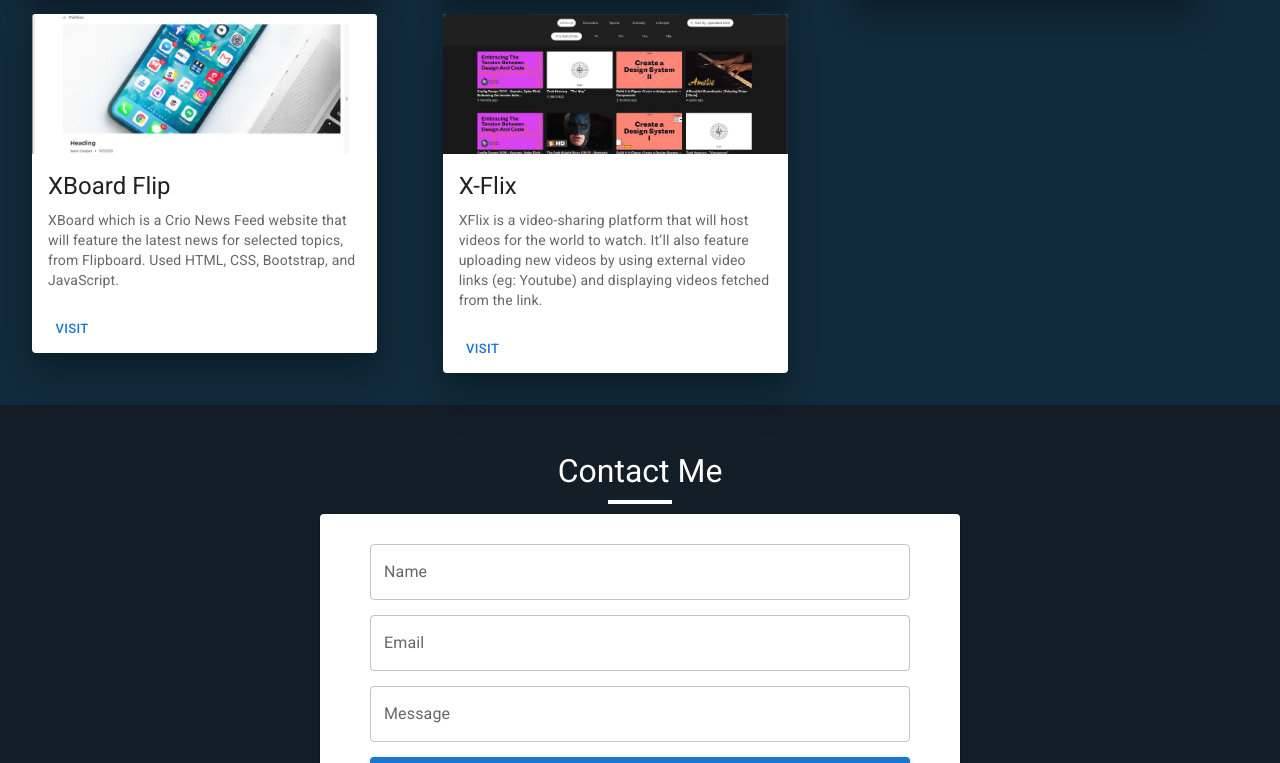
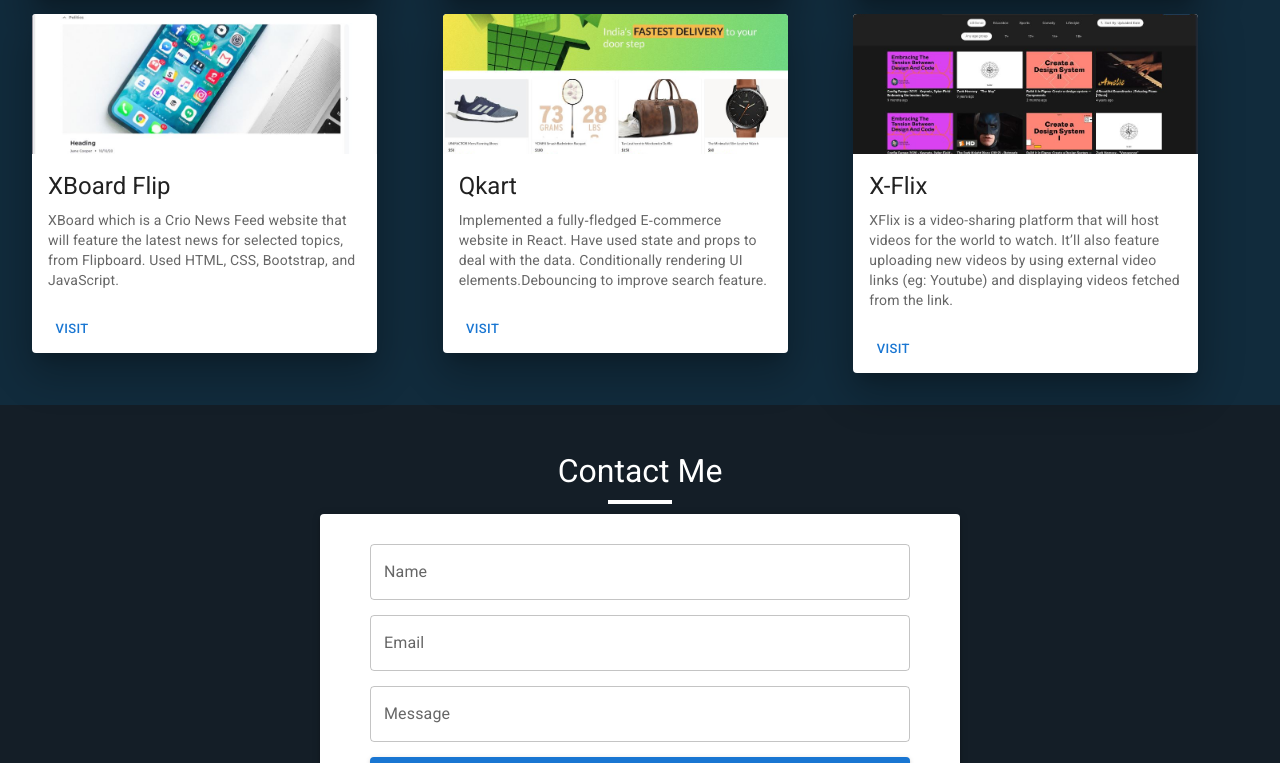
Before and after one commit to Pratiyushkumar/my-portfolio, a React (Create React App) app: page / in a window 1280 px wide. Shown: the part 1639-2402 px from the top of the page. Built offline with nearby package versions, Linux system fonts and the light colour scheme.

Commit message:
update Portfolio.js
update PortfolioData.js

```diff
--- a/src/Components/Porfolio/portfolioData.js
+++ b/src/Components/Porfolio/portfolioData.js
@@ -52,15 +52,15 @@
     description:
       "XBoard which is a Crio News Feed website that will feature the latest news for selected topics, from Flipboard. Used HTML, CSS, Bootstrap, and JavaScript. ",
   },
-  // {
-  //   id: "qKart",
-  //   imgUrl: qKart,
-  //   title: "Qkart",
-  //   link: "https://pk-qkart-frontend.netlify.app/",
-  //   mainTechStack: "React.js, Material Ui",
-  //   description:
-  //     "Implemented a fully‑fledged E‑commerce website in React. Have used state and props to deal with the data. Conditionally rendering UI elements.Debouncing to improve search feature.",
-  // },
+  {
+    id: "qKart",
+    imgUrl: qKart,
+    title: "Qkart",
+    link: "https://pk-qkart-frontend.netlify.app/",
+    mainTechStack: "React.js, Material Ui",
+    description:
+      "Implemented a fully‑fledged E‑commerce website in React. Have used state and props to deal with the data. Conditionally rendering UI elements.Debouncing to improve search feature.",
+  },
   {
     id: "Xflix",
     imgUrl: xflix,
```
